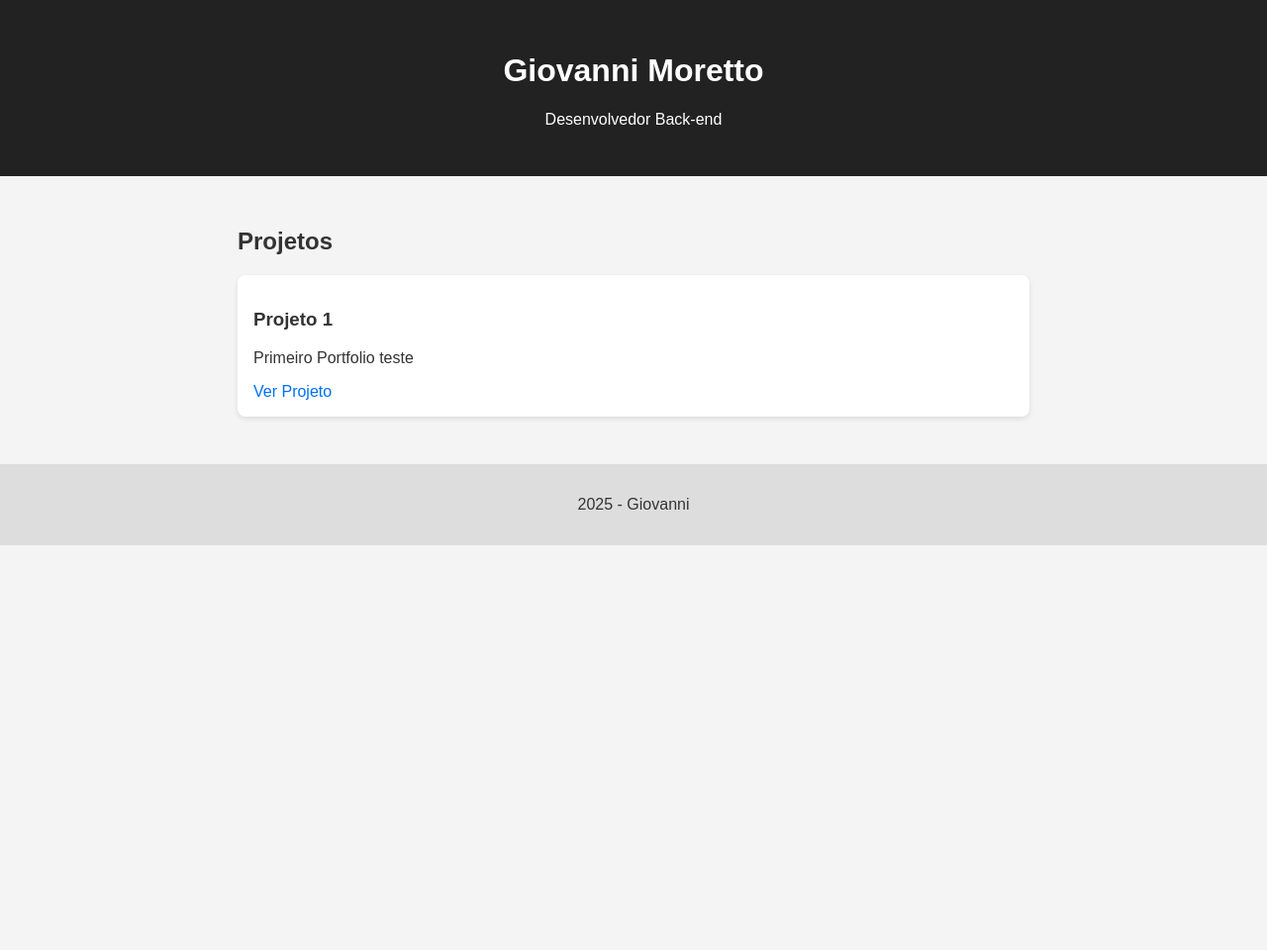
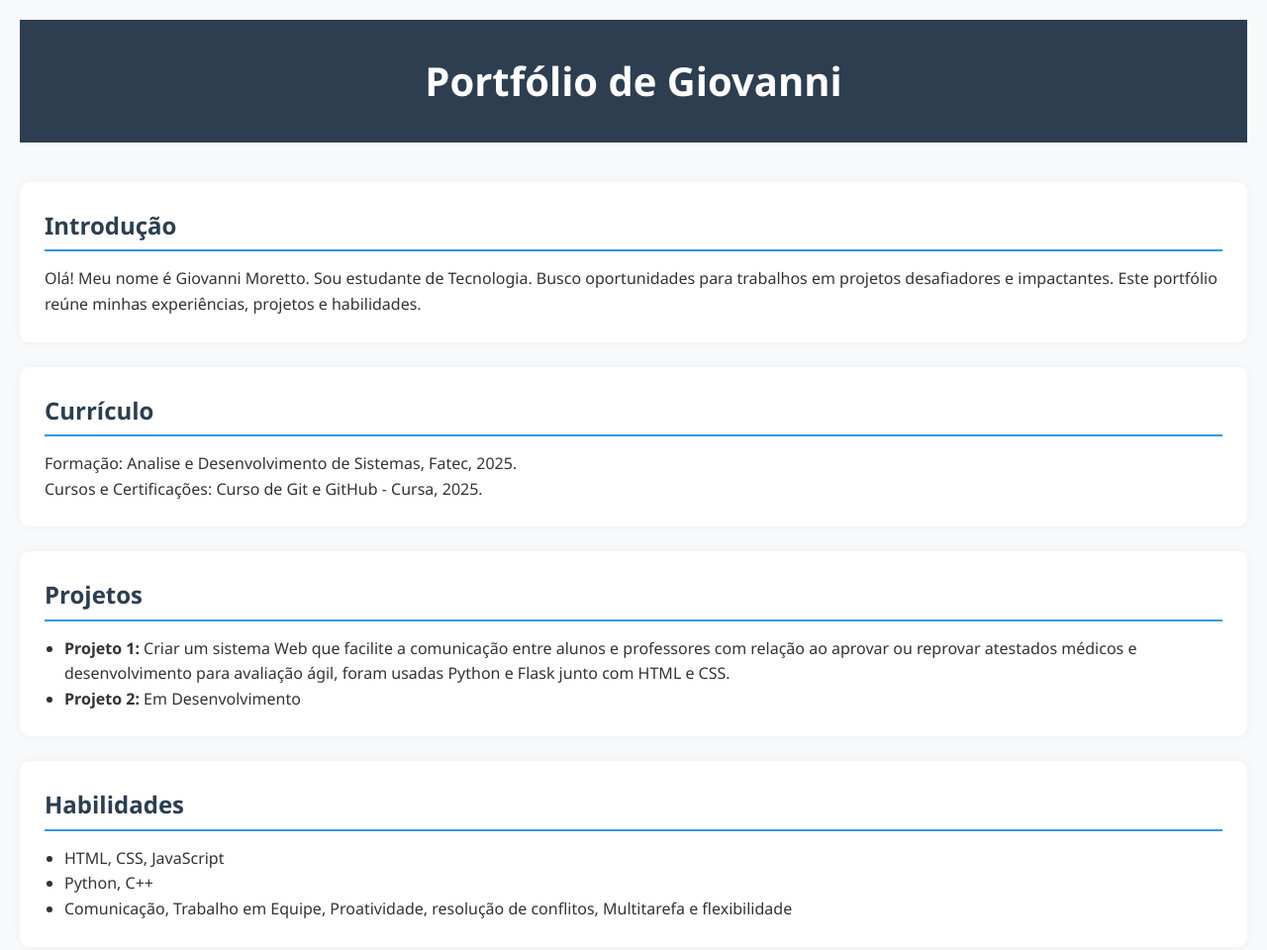
Before and after one commit to Giomoret/My-Portfolio, a plain HTML site: page index.html in a window 1280 px wide. Shown: the top 960 px of the page at 99% size. Before the commit the page ends 800 px from the top, so only its background shows below. Drawn offline with Linux system fonts and the light colour scheme.

Commit message:
Atualização
Atualização do Portfolio

```diff
--- a/index.html
+++ b/index.html
@@ -1,28 +1,60 @@
 <!DOCTYPE html>
-<html lang="en">
+<html lang="pt-br">
 <head>
     <meta charset="UTF-8">
     <meta name="viewport" content="width=device-width, initial-scale=1.0">
+    <title>Portfólio de Giovanni</title>
     <link rel="stylesheet" href="style.css">
-    <title>Document</title>
 </head>
 <body>
+
     <header>
-      <h1>Giovanni Moretto</h1>
-      <p>Desenvolvedor Back-end</p>
+        <h1>Portfólio de Giovanni</h1>
     </header>
 
-    <section class="projetos">
-      <h2>Projetos</h2>
-      <div class="projeto">
-        <h3>Projeto 1</h3>
-        <p>Primeiro Portfolio teste</p>
-        <a href="#" target="_blank">Ver Projeto</a>
-      </div>
-    </section>
+    <main>
+        <section id="introducao">
+            <h2>Introdução</h2>
+            <p>Olá! Meu nome é Giovanni Moretto. Sou estudante de Tecnologia. Busco oportunidades para trabalhos em projetos desafiadores e impactantes. Este portfólio reúne minhas experiências, projetos e habilidades.</p>
+        </section>
 
-    <footer>
-      <p>2025 - Giovanni</p>
-    </footer>
-  </body>
-  </html>
+        <section id="curriculo">
+            <h2>Currículo</h2>
+            <p>Formação: Analise e Desenvolvimento de Sistemas, Fatec, 2025.</p>
+            <p>Cursos e Certificações: Curso de Git e GitHub - Cursa, 2025.</p>
+        </section>
+
+        <section id="projetos">
+            <h2>Projetos</h2>
+            <ul>
+                <li><strong>Projeto 1:</strong> Criar um sistema Web que facilite a comunicação entre alunos e professores com relação ao aprovar ou reprovar atestados médicos e desenvolvimento para avaliação ágil, foram usadas Python e Flask junto com HTML e CSS.</li>
+                <li><strong>Projeto 2:</strong> Em Desenvolvimento</li>
+            </ul>
+        </section>
+
+        <section id="habilidades">
+            <h2>Habilidades</h2>
+            <ul>
+                <li>HTML, CSS, JavaScript</li>
+                <li>Python, C++</li>
+                <li>Comunicação, Trabalho em Equipe, Proatividade, resolução de conflitos, Multitarefa e flexibilidade</li>
+            </ul>
+        </section>
+
+        <section id="certificacoes">
+            <h2>Certificações</h2>
+            <ul>
+               <img src="imagens/Certificado Git (1).png" alt="certificado Git" width="400" height="300">
+            </ul>
+        </section>
+
+        <section id="contato">
+            <h2>Contato</h2>
+            <p>Email: moretto.gio@gmail.com</p>
+            <p>LinkedIn: <a href="#">https://www.linkedin.com/in/giovanni-moretto-02b754271/</a></p>
+            <p>GitHub: <a href="#">https://github.com/Giomoret</a></p>
+        </section>
+    </main>
+
+</body>
+</html>
--- a/style.css
+++ b/style.css
@@ -1,39 +1,58 @@
-body {
-    font-family: sans-serif;
+/* Reset básico */
+* {
     margin: 0;
     padding: 0;
-    background: #f4f4f4;
+    box-sizing: border-box;
+}
+
+/* Estilo geral */
+body {
+    font-family: 'Segoe UI', Tahoma, Geneva, Verdana, sans-serif;
+    background-color: #f8f9fa;
     color: #333;
-  }
+    line-height: 1.6;
+    padding: 20px;
+}
 
-  header {
-    background: #222;
+/* Cabeçalho */
+header {
+    text-align: center;
+    padding: 30px 0;
+    background-color: #2c3e50;
     color: white;
-    text-align: center;
-    padding: 2rem 1rem;
-  }
+    margin-bottom: 40px;
+}
 
-  .projetos {
-    padding: 2rem 1rem;
-    max-width: 800px;
-    margin: auto;
-  }
+h1 {
+    font-size: 2.5em;
+}
 
-  .projeto {
-    background: white;
-    padding: 1rem;
-    border-radius: 8px;
-    margin-bottom: 1rem;
-    box-shadow: 0 2px 5px rgba(0,0,0,0.1);
-  }
+/* Seções */
+main section {
+    background-color: white;
+    padding: 25px;
+    margin-bottom: 25px;
+    border-radius: 10px;
+    box-shadow: 0 0 10px rgba(0, 0, 0, 0.05);
+}
 
-  .projeto a {
-    color: #0070f3;
+h2 {
+    color: #2c3e50;
+    margin-bottom: 15px;
+    border-bottom: 2px solid #3498db;
+    padding-bottom: 5px;
+}
+
+ul {
+    list-style: disc;
+    margin-left: 20px;
+}
+
+a {
+    color: #3498db;
     text-decoration: none;
-  }
+}
 
-  footer {
-    text-align: center;
-    padding: 1rem;
-    background: #ddd;
-  }
+a:hover {
+    text-decoration: underline;
+}
--- a/teste/style.css
+++ /dev/null
@@ -1,58 +0,0 @@
-/* Reset básico */
-* {
-    margin: 0;
-    padding: 0;
-    box-sizing: border-box;
-}
-
-/* Estilo geral */
-body {
-    font-family: 'Segoe UI', Tahoma, Geneva, Verdana, sans-serif;
-    background-color: #f8f9fa;
-    color: #333;
-    line-height: 1.6;
-    padding: 20px;
-}
-
-/* Cabeçalho */
-header {
-    text-align: center;
-    padding: 30px 0;
-    background-color: #2c3e50;
-    color: white;
-    margin-bottom: 40px;
-}
-
-h1 {
-    font-size: 2.5em;
-}
-
-/* Seções */
-main section {
-    background-color: white;
-    padding: 25px;
-    margin-bottom: 25px;
-    border-radius: 10px;
-    box-shadow: 0 0 10px rgba(0, 0, 0, 0.05);
-}
-
-h2 {
-    color: #2c3e50;
-    margin-bottom: 15px;
-    border-bottom: 2px solid #3498db;
-    padding-bottom: 5px;
-}
-
-ul {
-    list-style: disc;
-    margin-left: 20px;
-}
-
-a {
-    color: #3498db;
-    text-decoration: none;
-}
-
-a:hover {
-    text-decoration: underline;
-}
```
Also changed, not shown: teste/index.html (deleted, +0 -60 lines), imagens/Certificado Git (1).png (renamed from teste/imagens/Certificado Git (1).png).
